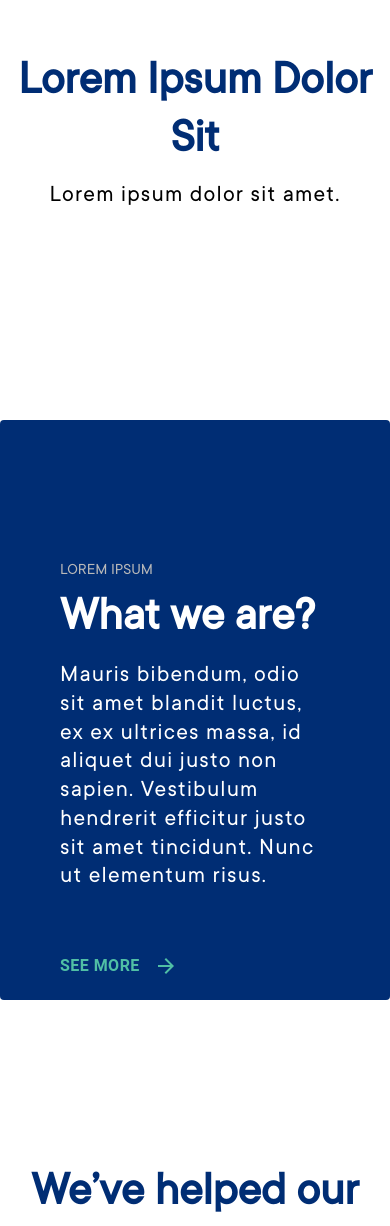
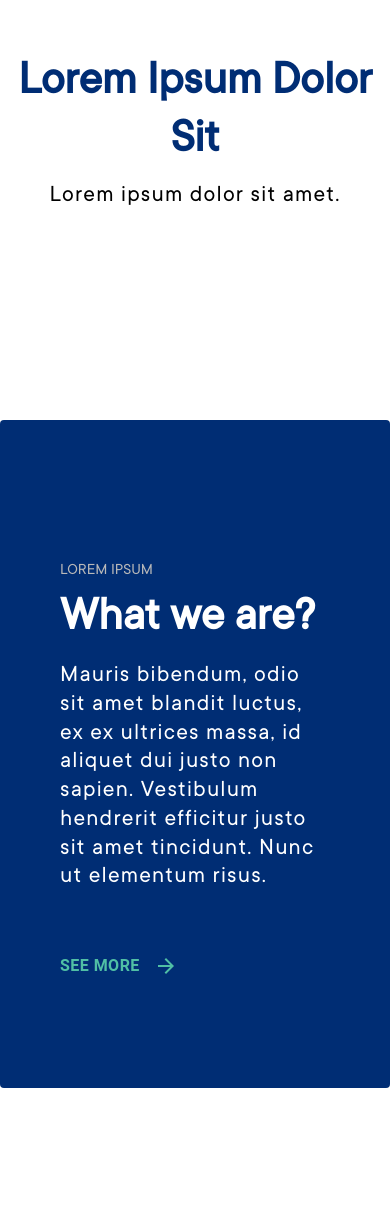
Before and after one commit to aarontanjaya/mf-landing-page, a React (Create React App) app: page / in a window 390 px wide. Shown: the part 240-1466 px from the top of the page. Built offline with nearby package versions, Linux system fonts and the light colour scheme.

Commit message:
refactor: refactor padding and height for us and highlights sections

```diff
--- a/src/modules/Home/components/SectionHighlights/index.tsx
+++ b/src/modules/Home/components/SectionHighlights/index.tsx
@@ -2,7 +2,7 @@ import HighlightStats from './presentations/HighlightStats'
 
 const SectionHighlights = () => {
   return (
-    <section className="bg-white flex flex-col py-[112px] text-center mx-4 h-[580px] max-w-[1200px] md:mx-auto">
+    <section className="bg-white flex flex-col py-[112px] text-center mx-4 max-w-[1200px] md:mx-auto">
       <div className="mt-[50px] flex flex-col items-center mx-auto">
         <h1 className=" text-primaryBlue">
           We’ve helped our investors in a big way.
--- a/src/modules/Home/components/SectionUs/index.tsx
+++ b/src/modules/Home/components/SectionUs/index.tsx
@@ -3,9 +3,9 @@ import { MdArrowForward } from 'react-icons/md'
 
 const SectionUs = () => {
   return (
-    <section className="rounded bg-primaryBlue flex text-center h-[580px] max-w-[1200px] mx-auto px-[60px]">
+    <section className="rounded bg-primaryBlue flex text-center max-w-[1200px] mx-auto px-[60px]">
       <div className="w-full">
-        <div className="pt-[140px] text-left max-w-[463px]">
+        <div className="pt-[140px] text-left max-w-[463px] pb-[110px]">
           <p className="text-primaryGray">LOREM IPSUM</p>
           <h1 className="text-white mt-2">What we are?</h1>
           <p className="text-white text-2xl leading-[1.195] tracking-wider mt-4">
```
